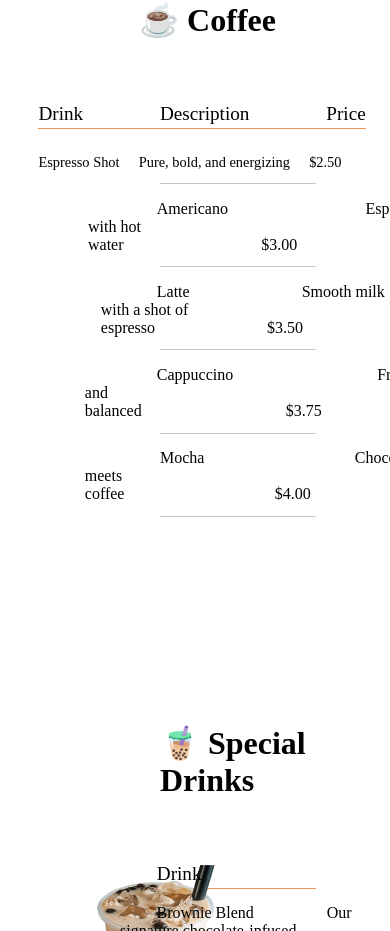
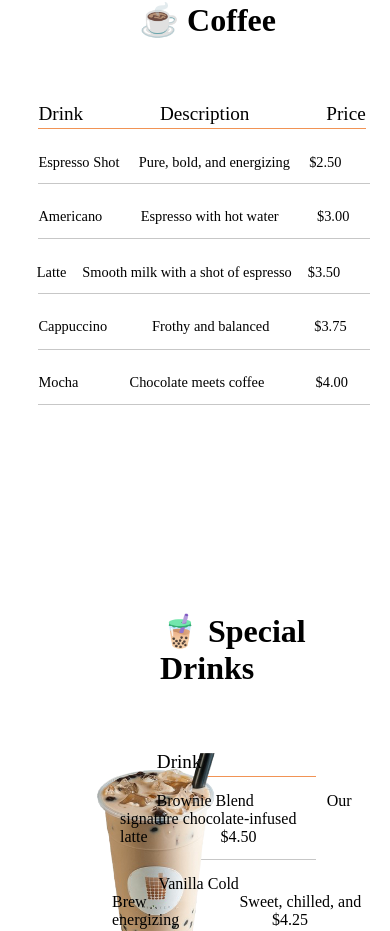
Before and after one commit to Binada-SH/React_coffee_shop_website, a React (Vite) app in the folder coffee_shop/: page / in a window 390 px wide. Shown: the part 3060-3991 px from the top of the page. Built offline with nearby package versions, Linux system fonts and the light colour scheme.

Commit message:
Menu1 Responsive Design Finish

```diff
--- a/coffee_shop/src/Components/menu/menu.css
+++ b/coffee_shop/src/Components/menu/menu.css
@@ -485,6 +485,80 @@
         padding: 0.6rem;
     }
 
+    .ml1 {
+        margin-left: 2.4rem;
+        width: 85%;
+    }
+
+     .td2 {
+        width: 100%;
+        margin-left: 1.2rem;
+        margin-top: 1.5rem;
+    }
+
+    .tr2 li {
+        font-size: 0.9rem;
+        display: inline;
+        padding: 1.2rem;
+    }
+
+    .ml2 {
+        margin-left: 2.4rem;
+        width: 85%;
+    }
+
+     .td3 {
+        width: 100%;
+        margin-left: 1.8rem;
+        margin-top: 1.5rem;
+    }
+
+    .tr3 li {
+        font-size: 0.9rem;
+        display: inline;
+        padding: 0.5rem;
+    }
+
+    .ml3 {
+        margin-left: 2.4rem;
+        width: 85%;
+    }
+
+     .td4 {
+        width: 100%;
+        margin-left: 1rem;
+        margin-top: 1.5rem;
+    }
+
+    .tr4 li {
+        font-size: 0.9rem;
+        display: inline;
+        padding: 1.4rem;
+    }
+
+    .ml4 {
+        margin-left: 2.4rem;
+        width: 85%;
+    }
+
+    .td5 {
+        width: 100%;
+        margin-left: 0.8rem;
+        margin-top: 1.5rem;
+    }
+
+    .tr5 li {
+        font-size: 0.9rem;
+        display: inline;
+        padding: 1.6rem;
+    }
+
+    .ml5 {
+        margin-left: 2.4rem;
+        width: 85%;
+    }
+
+
 
     .coffee_img {
         display: none;
```
